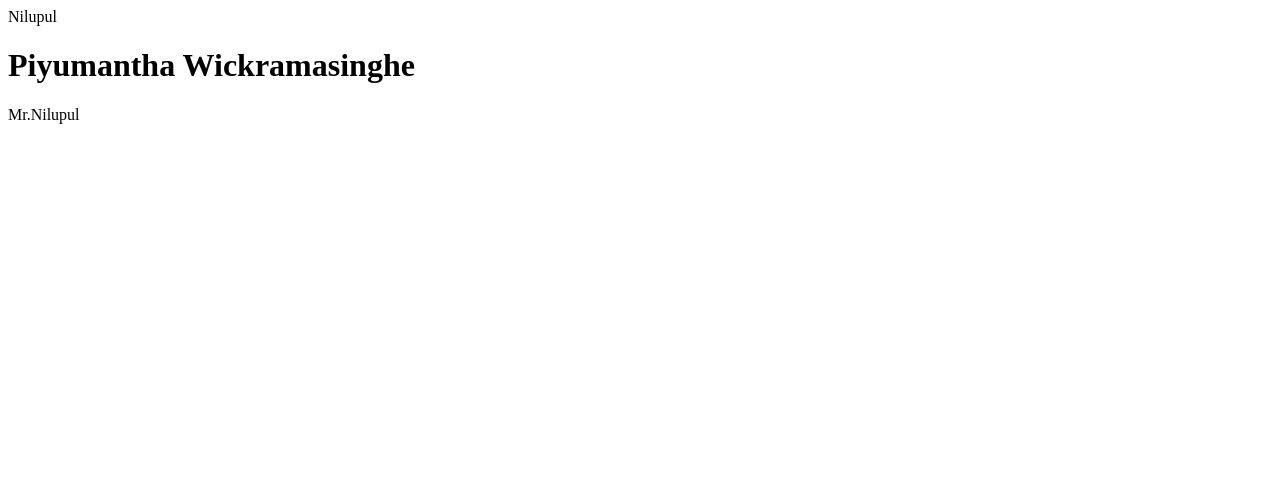
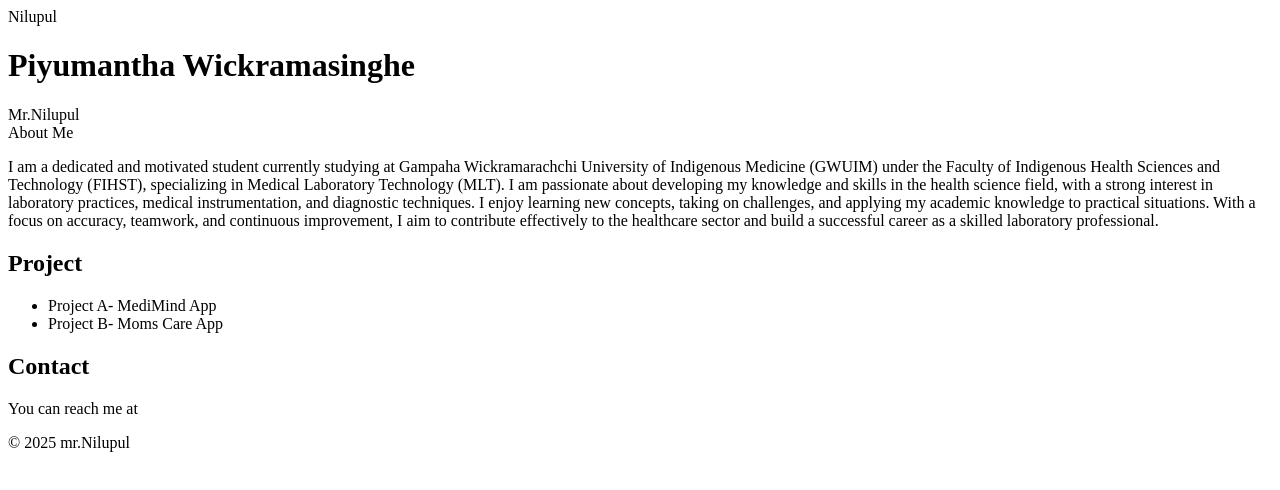
Before and after one commit to Nilupul-Wickramasinghe/Nilupul-Wickramasingha, a plain HTML site: page index.html in a window 1280 px wide. Drawn offline with Linux system fonts and the light colour scheme.

Commit message:
Update index.html

```diff
--- a/index.html
+++ b/index.html
@@ -9,5 +9,34 @@
    Nilupul
    <h1>Piyumantha Wickramasinghe</h1>
    <Header>Mr.Nilupul</Header>
+   <main>
+    <section>About Me</section>
+    <p>
+        I am a dedicated and motivated student currently studying at Gampaha Wickramarachchi University of Indigenous Medicine (GWUIM) under the Faculty of Indigenous Health Sciences and Technology (FIHST), specializing in Medical Laboratory Technology (MLT). I am passionate about developing my knowledge and skills in the health science field, with a strong interest in laboratory practices, medical instrumentation, and diagnostic techniques. I enjoy learning new concepts, taking on challenges, and applying my academic knowledge to practical situations. With a focus on accuracy, teamwork, and continuous improvement, I aim to contribute effectively to the healthcare sector and build a successful career as a skilled laboratory professional.
+    </p>
+   </main>
+
+   <section>
+    <h2>Project</h2>
+    <ul>
+        <li>
+            Project A- MediMind App
+        </li>
+         <li>
+            Project B- Moms Care App
+         </li>
+
+
+    </ul>
+   </section>
+   <section>
+    <h2>Contact</h2>
+    <p>You can reach me at</p> <a href="mailto:piyumanthanena@gmail.com"></a>
+
+   </section>
+
+   <footer>
+    <p>&copy; 2025 mr.Nilupul</p>
+   </footer>
 </body>
 </html>
```
